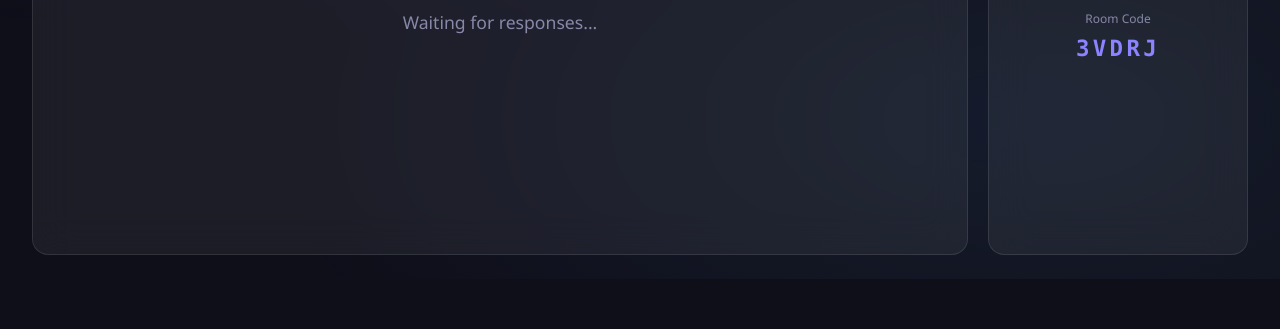
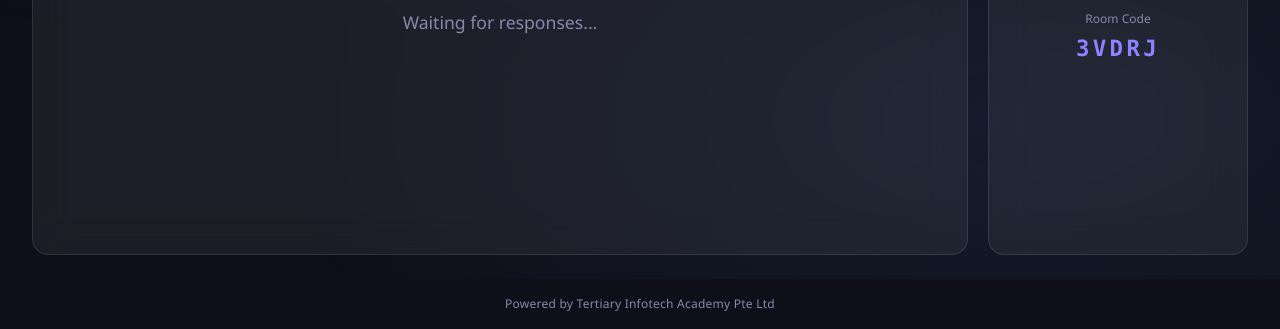
Before and after one commit to alfredang/wordcloud, a plain HTML site: page index.html in a window 1280 px wide. Shown: the part 521-850 px from the top of the page. Before the commit the page ends 800 px from the top, so only its background shows below. Drawn offline with nearby package versions, Linux system fonts and the light colour scheme.

Commit message:
feat: add powered-by footer for Tertiary Infotech Academy
Co-Authored-By: Claude Opus 4.6 (1M context) <noreply@anthropic.com>

```diff
--- a/index.html
+++ b/index.html
@@ -109,6 +109,10 @@
   2. For local dev: rename firebase-config.local.js to firebase-config.js
      or use the local dev server script below
 -->
+<footer class="site-footer">
+  Powered by Tertiary Infotech Academy Pte Ltd
+</footer>
+
 <script src="firebase-config.js"></script>
 <script src="app.js"></script>
 </body>
--- a/styles.css
+++ b/styles.css
@@ -572,3 +572,12 @@ input, textarea {
 
 @keyframes toastIn { from { opacity: 0; transform: translateY(12px); } to { opacity: 1; transform: translateY(0); } }
 @keyframes toastOut { from { opacity: 1; } to { opacity: 0; } }
+
+/* ===== FOOTER ===== */
+.site-footer {
+  text-align: center;
+  padding: 16px;
+  font-size: 0.75rem;
+  color: var(--text-muted);
+  letter-spacing: 0.02em;
+}
```
